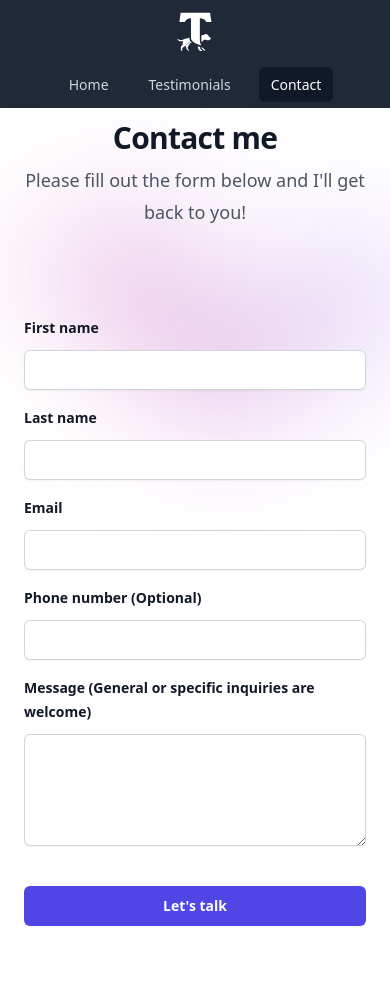
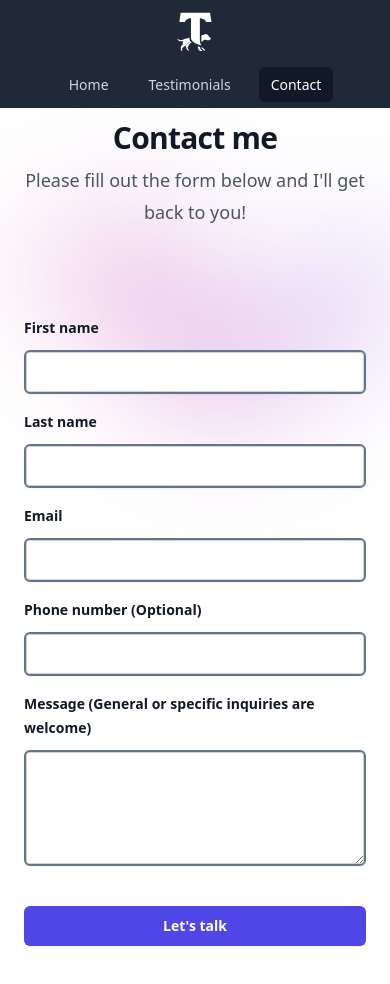
Before and after one commit to msi1995/teagantails, a React (Create React App) app in the folder client/: page /contact in a window 390 px wide. Shown: the top 984 px of the page. Built offline with nearby package versions, Linux system fonts and the light colour scheme; the HTML template or start-up script is replaced by a standard one.

Commit message:
functioning

```diff
--- a/client/src/components/Contact.tsx
+++ b/client/src/components/Contact.tsx
@@ -108,7 +108,7 @@
                     name="first_name"
                     id="first-name"
                     autoComplete="given-name"
-                    className="block w-full rounded-md border-0 px-3.5 py-2 text-gray-900 shadow-sm ring-1 ring-inset ring-gray-300 placeholder:text-gray-400 focus:ring-2 focus:ring-inset focus:ring-indigo-600 sm:text-sm sm:leading-6"
+                    className="block w-full sm:border-0 border-solid border-2 border-slate-500 rounded-md border-0 px-3.5 py-2 text-gray-900 shadow-sm ring-1 ring-inset ring-gray-300 placeholder:text-gray-400 focus:ring-2 focus:ring-inset focus:ring-indigo-600 sm:text-sm sm:leading-6"
                   />
                 </div>
               </div>
@@ -127,7 +127,7 @@
                     name="last_name"
                     id="last-name"
                     autoComplete="family-name"
-                    className="block w-full rounded-md border-0 px-3.5 py-2 text-gray-900 shadow-sm ring-1 ring-inset ring-gray-300 placeholder:text-gray-400 focus:ring-2 focus:ring-inset focus:ring-indigo-600 sm:text-sm sm:leading-6"
+                    className="block w-full sm:border-0 border-solid border-2 border-slate-500 rounded-md border-0 px-3.5 py-2 text-gray-900 shadow-sm ring-1 ring-inset ring-gray-300 placeholder:text-gray-400 focus:ring-2 focus:ring-inset focus:ring-indigo-600 sm:text-sm sm:leading-6"
                   />
                 </div>
               </div>
@@ -146,7 +146,7 @@
                     name="email"
                     id="email"
                     autoComplete="email"
-                    className="block w-full rounded-md border-0 px-3.5 py-2 text-gray-900 shadow-sm ring-1 ring-inset ring-gray-300 placeholder:text-gray-400 focus:ring-2 focus:ring-inset focus:ring-indigo-600 sm:text-sm sm:leading-6"
+                    className="block w-full sm:border-0 border-solid border-2 border-slate-500 rounded-md border-0 px-3.5 py-2 text-gray-900 shadow-sm ring-1 ring-inset ring-gray-300 placeholder:text-gray-400 focus:ring-2 focus:ring-inset focus:ring-indigo-600 sm:text-sm sm:leading-6"
                   />
                 </div>
               </div>
@@ -167,7 +167,7 @@
                     maxLength={10}
                     minLength={10}
                     autoComplete="tel"
-                    className="block w-full rounded-md border-0 px-3.5 py-2 text-gray-900 shadow-sm ring-1 ring-inset ring-gray-300 placeholder:text-gray-400 focus:ring-2 focus:ring-inset focus:ring-indigo-600 sm:text-sm sm:leading-6"
+                    className="block w-full sm:border-0 border-solid border-2 border-slate-500 rounded-md border-0 px-3.5 py-2 text-gray-900 shadow-sm ring-1 ring-inset ring-gray-300 placeholder:text-gray-400 focus:ring-2 focus:ring-inset focus:ring-indigo-600 sm:text-sm sm:leading-6"
                   />
                 </div>
               </div>
@@ -185,7 +185,7 @@
                     name="message"
                     id="message"
                     rows={4}
-                    className="block w-full rounded-md border-0 px-3.5 py-2 text-gray-900 shadow-sm ring-1 ring-inset ring-gray-300 placeholder:text-gray-400 focus:ring-2 focus:ring-inset focus:ring-indigo-600 sm:text-sm sm:leading-6"
+                    className="block w-full sm:border-0 border-solid border-2 border-slate-500 rounded-md border-0 px-3.5 py-2 text-gray-900 shadow-sm ring-1 ring-inset ring-gray-300 placeholder:text-gray-400 focus:ring-2 focus:ring-inset focus:ring-indigo-600 sm:text-sm sm:leading-6"
                   />
                 </div>
               </div>
--- a/client/src/components/Testimonials.tsx
+++ b/client/src/components/Testimonials.tsx
@@ -5,7 +5,7 @@
 import "../animations.css";
 
 // const BASE_ROUTE = "https://teagandfriends-5ef46929a672.herokuapp.com";
-// const BASE_ROUTE = "http://localhost:3001"
+const BASE_ROUTE = "http://localhost:3001"
 
 interface Testimonial {
   reviewText: string;
```
